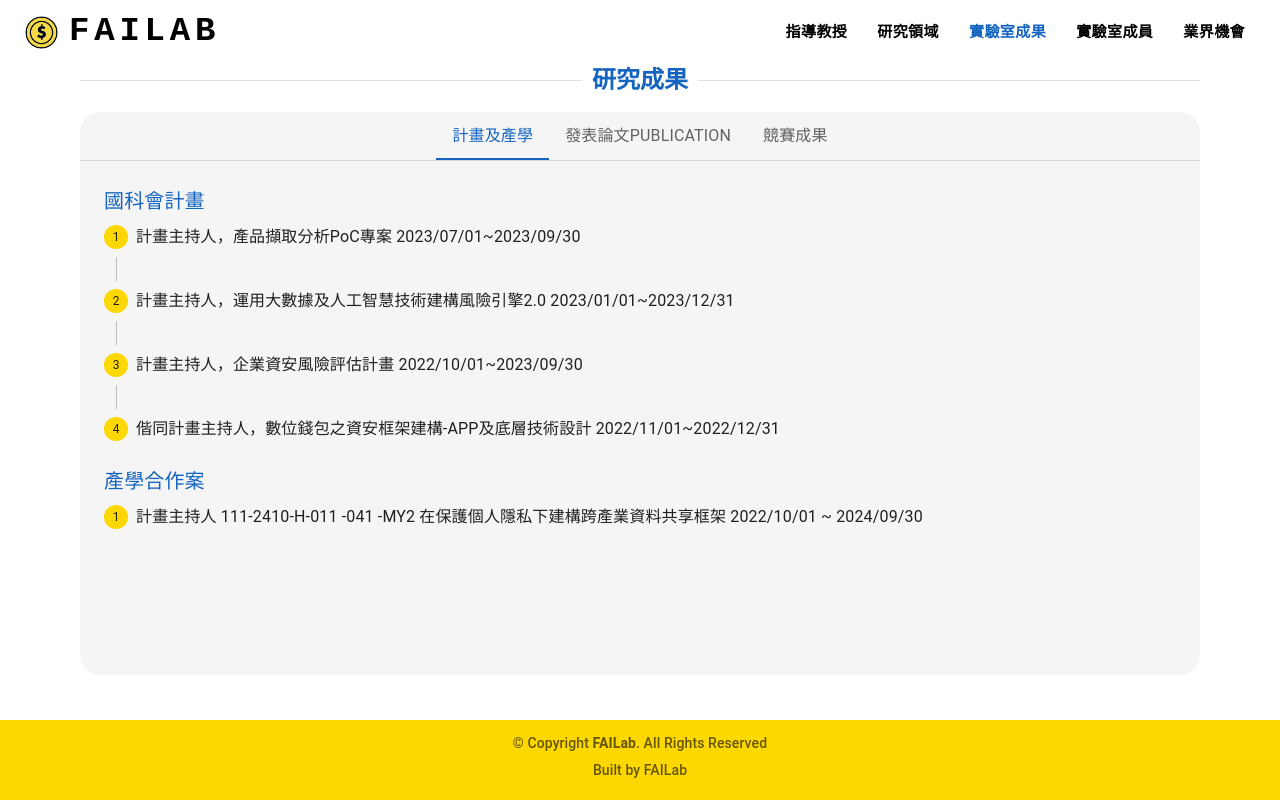
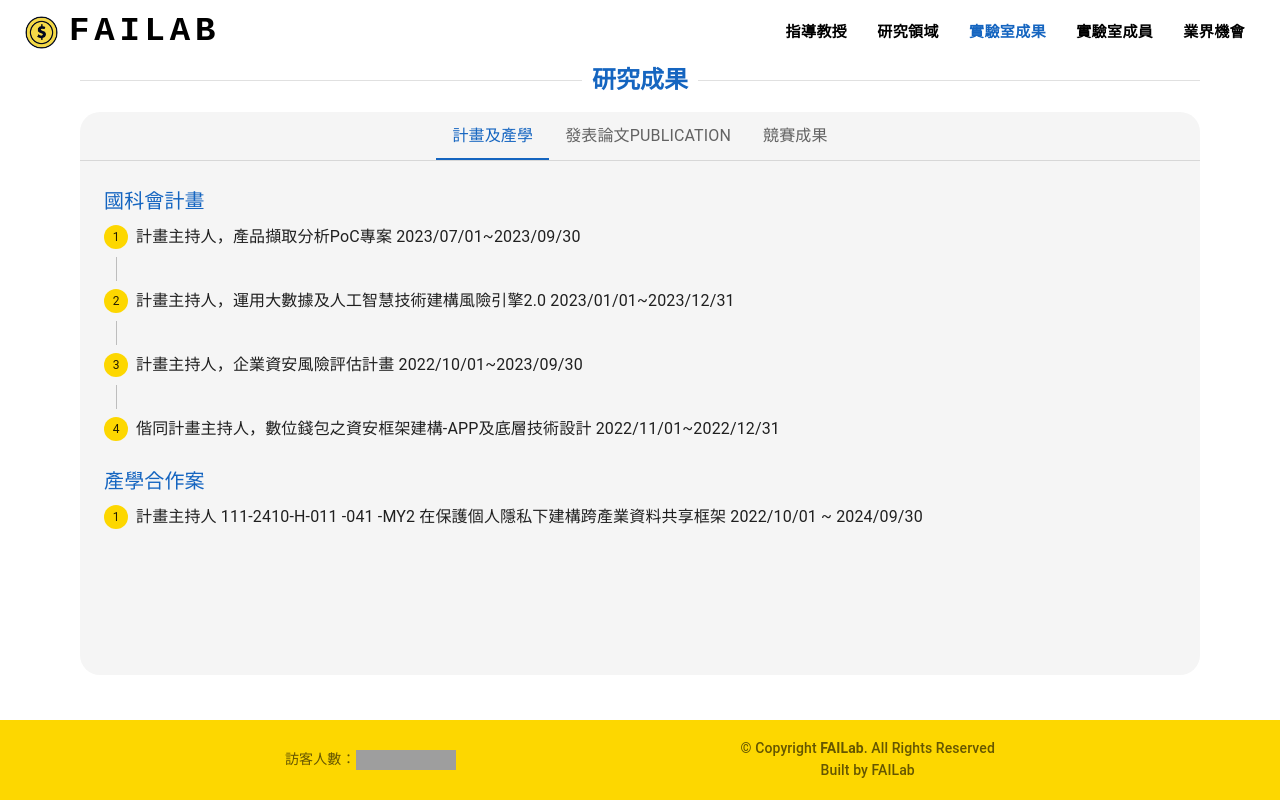
Before and after one commit to failab-ntust/lab-website, a Next.js app: page /research_result in a window 1280 px wide. Built offline with nearby package versions, Linux system fonts and the light colour scheme; grey boxes are pictures that could not be loaded.

Commit message:
feat: add visitor counter

```diff
--- a/app/Footer.js
+++ b/app/Footer.js
@@ -1,13 +1,23 @@
 'use client'
-import { Box, Typography } from '@mui/material'
+import { Stack, Typography } from '@mui/material'
 
 export default function Footer() {
     return (
-        <Box sx={{ bgcolor: '#FDD700', height: 80, display: 'flex', justifyContent: 'center', alignItems: 'center', flexDirection: 'column' }}>
+        <Stack direction={{ xs: 'column', md: 'row' }} justifyContent='space-evenly' sx={{ bgcolor: '#FDD700', height: 80 }}>
+            <Stack direction='row' justifyContent='center' alignItems='center'>
                 <Typography
                     variant="subtitle2"
                     component="div"
-                gutterBottom
+                    display="block"
+                    color="text.secondary"
+                >訪客人數：</Typography>
+                <img width="100" height="20" border="0" src="http://counter.i2yes.com/counter.php?p=lab-website-khaki.vercel.app_ccchang&amp;v=lab-website-khaki.vercel.app&amp;d=6&amp;r=1&amp;t=font158&amp;n=0" alt="FREE Counter / i2yes.com" />
+            </Stack>
+            <Stack direction='column' justifyContent='center' alignItems='center'>
+                <Typography
+                    variant="subtitle2"
+                    component="div"
+                    // gutterBottom
                     display="block"
                     color="text.secondary"
                 >
@@ -16,12 +26,13 @@ export default function Footer() {
                 <Typography
                     variant="subtitle2"
                     component="div"
-                gutterBottom
+                    // gutterBottom
                     display="block"
                     color="text.secondary"
                 >
                     Built by FAILab
                 </Typography>
-        </Box>
+            </Stack>
+        </Stack >
     )
 }
--- a/app/layout.tsx
+++ b/app/layout.tsx
@@ -1,5 +1,7 @@
 import type { Metadata } from 'next'
+import Script from 'next/script'
 import { Inter } from 'next/font/google'
+const inter = Inter({ subsets: ['latin'] })
 
 import { Box, Container } from '@mui/material'
 import { ThemeProvider } from '@mui/material/styles';
@@ -8,12 +10,11 @@ import { theme } from './theme'
 import NavBar from './NavBar'
 import Footer from './Footer'
 
-const inter = Inter({ subsets: ['latin'] })
-
 export const metadata: Metadata = {
   title: '金融科技與人工智慧實驗室',
   description: '臺灣科技大學-金融科技與人工智慧實驗室',
 }
+
 
 export default function RootLayout({
   children,
@@ -23,6 +24,17 @@ export default function RootLayout({
   return (
     <html lang="en">
       <head>
+        {/* Google Analytics */}
+        <Script src="https://www.googletagmanager.com/gtag/js?id=G-56RBY37W14" />
+        <Script id="google-analytics">
+          {`
+          window.dataLayer = window.dataLayer || [];
+          function gtag() {dataLayer.push(arguments); }
+          gtag('js', new Date());
+
+          gtag('config', 'G-56RBY37W14');
+        `}
+        </Script>
         <link rel="icon" href='/favicon.ico' sizes="any" />
         <link rel='icon' href='/coin.png' />
         <link rel="apple-touch-icon" href="/coin-apple-icon.png" />
--- a/package.json
+++ b/package.json
@@ -22,6 +22,7 @@
     "next": "13.4.12",
     "react": "18.2.0",
     "react-dom": "18.2.0",
+    "react-ga": "^3.3.1",
     "react-swipeable-views": "^0.14.0",
     "react-swipeable-views-utils": "^0.14.0",
     "styled-components": "^5.3.11",
```
Also changed, not shown: 1 other file (tests, documents, lock files or other folders). Lines whose indentation alone changed are shown as unchanged.
